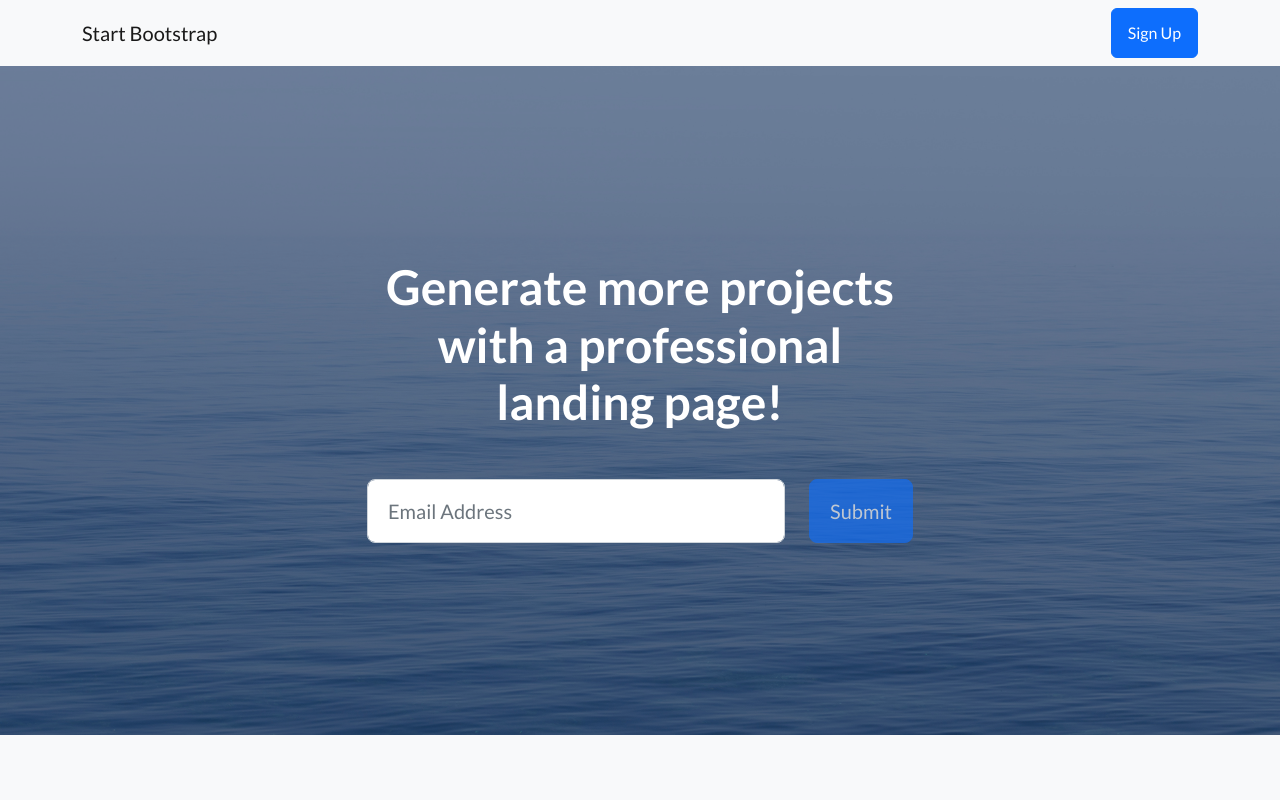
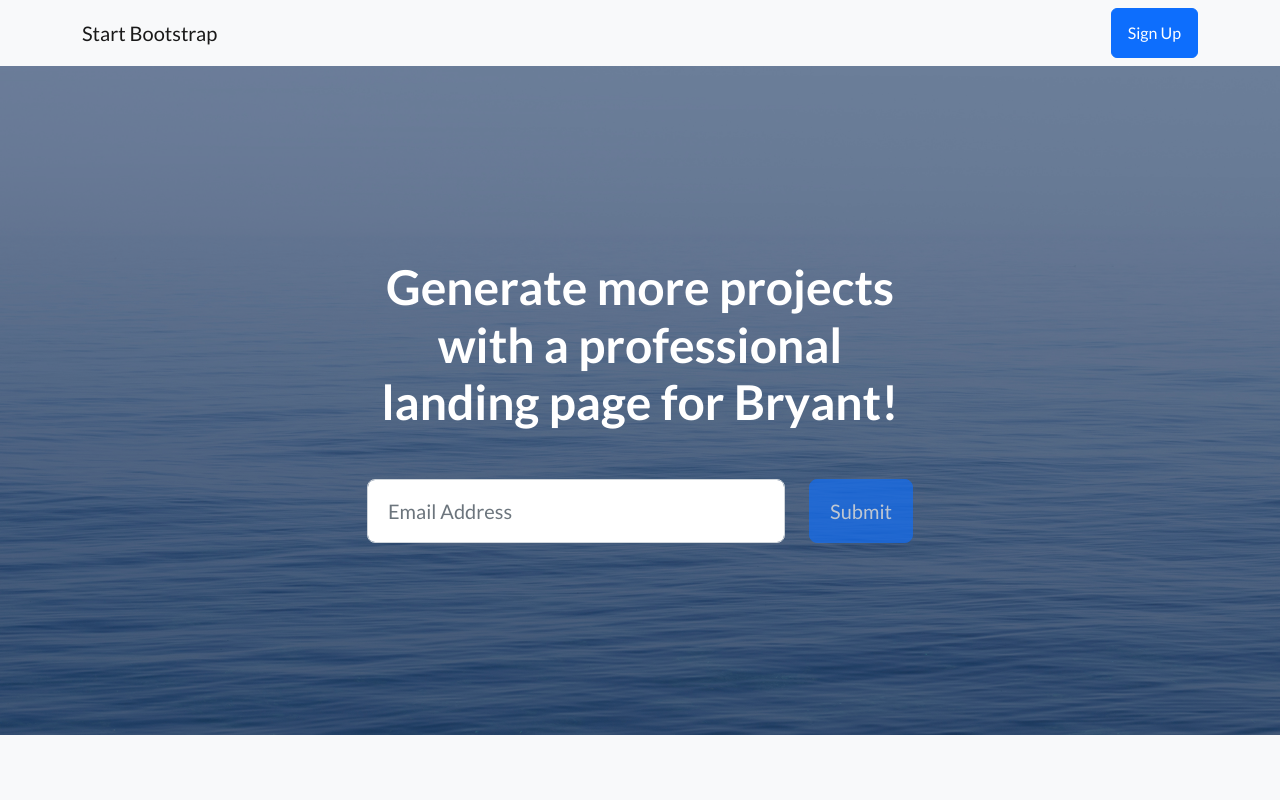
Before and after one commit to bryansegovia/localCreadoAGit, a plain HTML site: page index.html in a window 1280 px wide. Shown: the top 800 px of the page. Drawn offline with nearby package versions, Linux system fonts and the light colour scheme.

Commit message:
Litle change

```diff
--- a/index.html
+++ b/index.html
@@ -30,7 +30,7 @@
                     <div class="col-xl-6">
                         <div class="text-center text-white">
                             <!-- Page heading-->
-                            <h1 class="mb-5">Generate more projects with a professional landing page!</h1>
+                            <h1 class="mb-5">Generate more projects with a professional landing page for Bryant!</h1>
                             <!-- Signup form-->
                             <!-- * * * * * * * * * * * * * * *-->
                             <!-- * * SB Forms Contact Form * *-->
```
